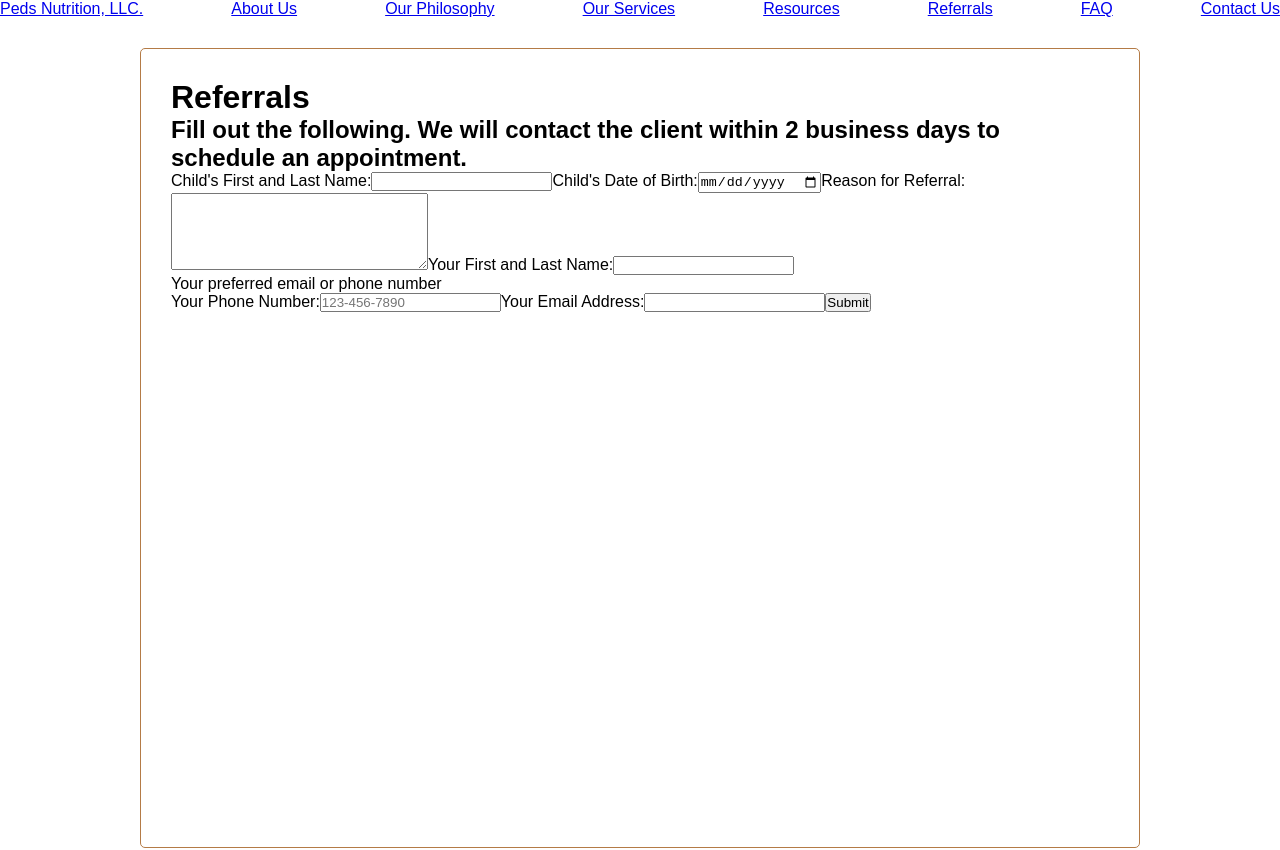
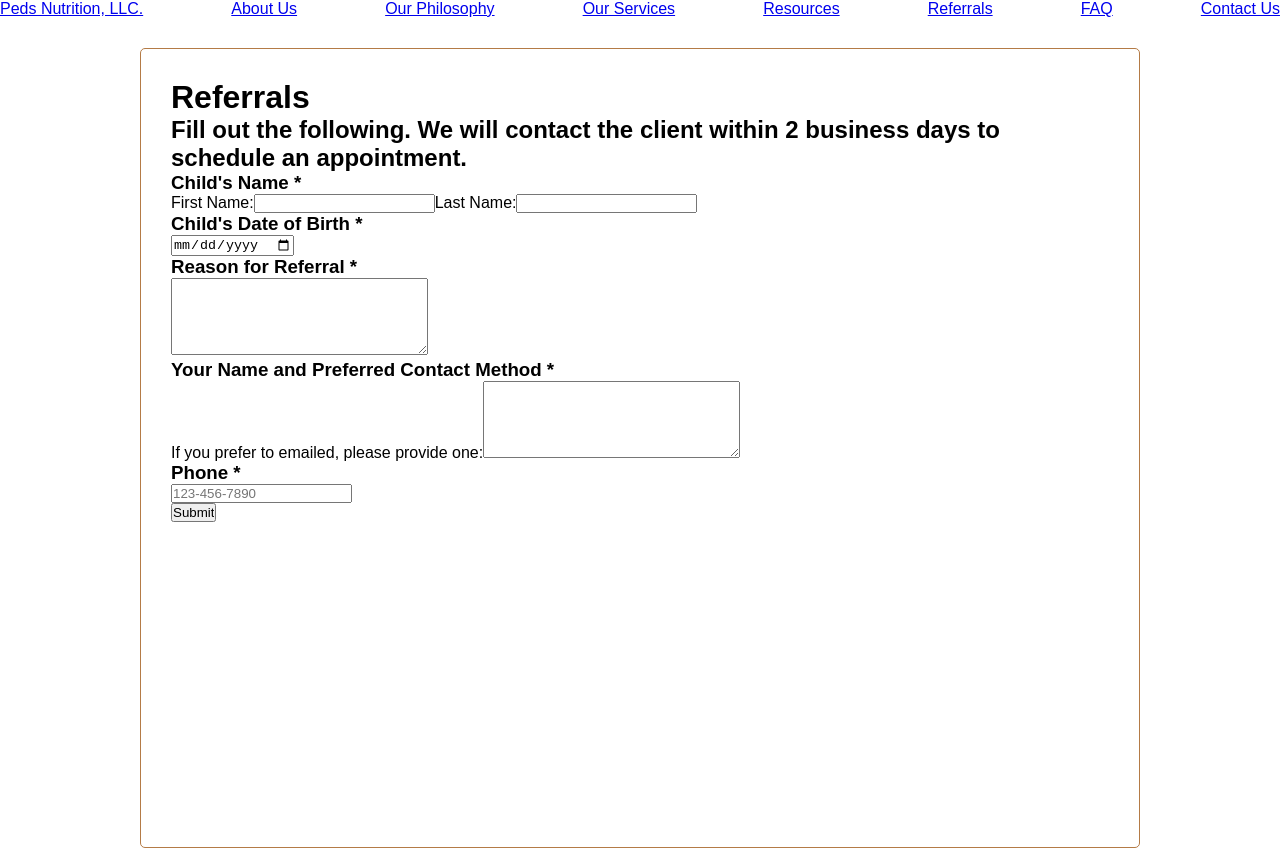
Before and after one commit to spicystephy/pedsnutrition, a React (Create React App) app: page /referrals in a window 1280 px wide. Shown: the top 850 px of the page. Built offline with nearby package versions, Linux system fonts and the light colour scheme.

Commit message:
Updates to form

```diff
--- a/src/pages/Referrals.js
+++ b/src/pages/Referrals.js
@@ -9,26 +9,60 @@ function Referrals() {
         days to schedule an appointment.
       </h2>
 
-      <form action="/Referrals" method="GET" autoComplete="on">
+      <form action="skinnyskittles@hotmail.com" method="POST" autoComplete="on">
+        <h3>
+          Child's Name{" "}
+          <span class="required" aria-hidden="true">
+            *
+          </span>
+        </h3>
         <label>
-          Child's First and Last Name:
-          <input type="text" name="child" />
+          First Name:
+          <input type="text" name="fname" />
         </label>
         <label>
-          Child's Date of Birth:
+          Last Name:
+          <input type="text" name="lname" />
+        </label>
+        <br></br>
+        <h3>
+          Child's Date of Birth{" "}
+          <span class="required" aria-hidden="true">
+            *
+          </span>
+        </h3>
+        <label>
           <input type="date" name="dob" />
         </label>
+        <br></br>
+        <h3>
+          Reason for Referral{" "}
+          <span class="required" aria-hidden="true">
+            *
+          </span>
+        </h3>
         <label>
-          Reason for Referral:
           <textarea type="text" name="referral" rows="5" cols="30" />
         </label>
+        <br></br>
+        <h3>
+          Your Name and Preferred Contact Method{" "}
+          <span class="required" aria-hidden="true">
+            *
+          </span>
+        </h3>
         <label>
-          Your First and Last Name:
-          <input type="text" name="parent" />
+          If you prefer to emailed, please provide one:
+          <textarea type="text" name="contact" rows="5" cols="30" />
         </label>
-        <p>Your preferred email or phone number</p>
+        <br></br>
+        <h3>
+          Phone{" "}
+          <span class="required" aria-hidden="true">
+            *
+          </span>
+        </h3>
         <label>
-          Your Phone Number:
           <input
             type="tel"
             name="phone"
@@ -36,10 +70,7 @@ function Referrals() {
             pattern="[0-9]{3}-[0-9]{3}-[0-9]{4}"
           />
         </label>
-        <label>
-          Your Email Address:
-          <input type="email" name="email" />
-        </label>
+        <br></br>
         <input type="submit" value="Submit" />
       </form>
     </div>
```
